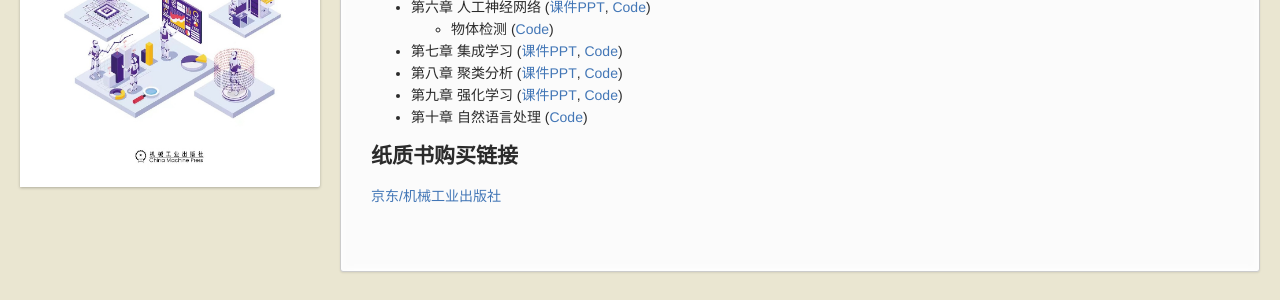
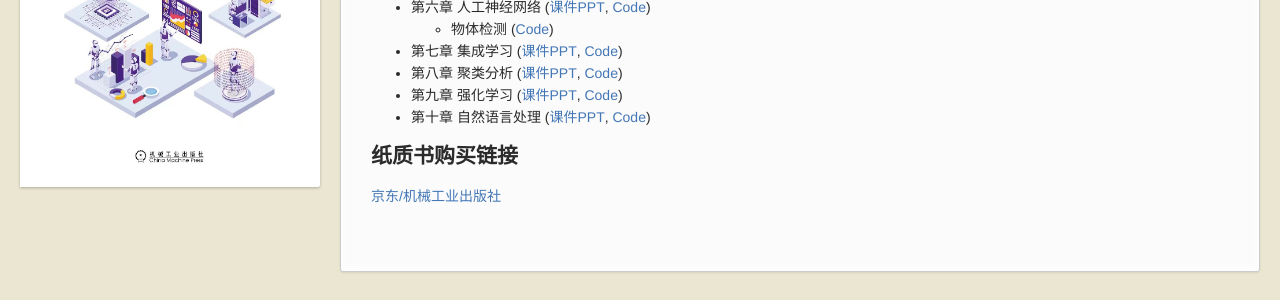
Before and after one commit to mlaibook/mlaibook.github.io, a Jekyll site: the page built from index.md, in a window 1280 px wide. Shown: the part 414-714 px from the top of the page. Built offline with Jekyll 4.4.1, drawn with Linux system fonts in a browser that asks for light colours.

Commit message:
Add slide ch10

```diff
--- a/index.md
+++ b/index.md
@@ -17,7 +17,7 @@ layout: default
 * 第七章 集成学习 ([课件PPT](/assets/slides/ch7-ensemble.pptx), [Code](https://github.com/mlaibook/aipractice/blob/main/ch7-ensemble.ipynb))
 * 第八章 聚类分析 ([课件PPT](/assets/slides/ch8-clustering.pptx), [Code](https://github.com/mlaibook/aipractice/blob/main/ch8-clustering.ipynb))
 * 第九章 强化学习 ([课件PPT](/assets/slides/ch9-reinforce.pptx), [Code](https://github.com/mlaibook/aipractice/blob/main/ch9-reinforcement-learning.ipynb))
-* 第十章 自然语言处理 ([Code](https://github.com/mlaibook/aipractice/blob/main/ch10-nlp.ipynbb))
+* 第十章 自然语言处理 ([课件PPT](/assets/slides/ch10-nlp.pptx), [Code](https://github.com/mlaibook/aipractice/blob/main/ch10-nlp.ipynbb))
 
 ## 纸质书购买链接
 
```
Also changed, not shown: 1 other file.
